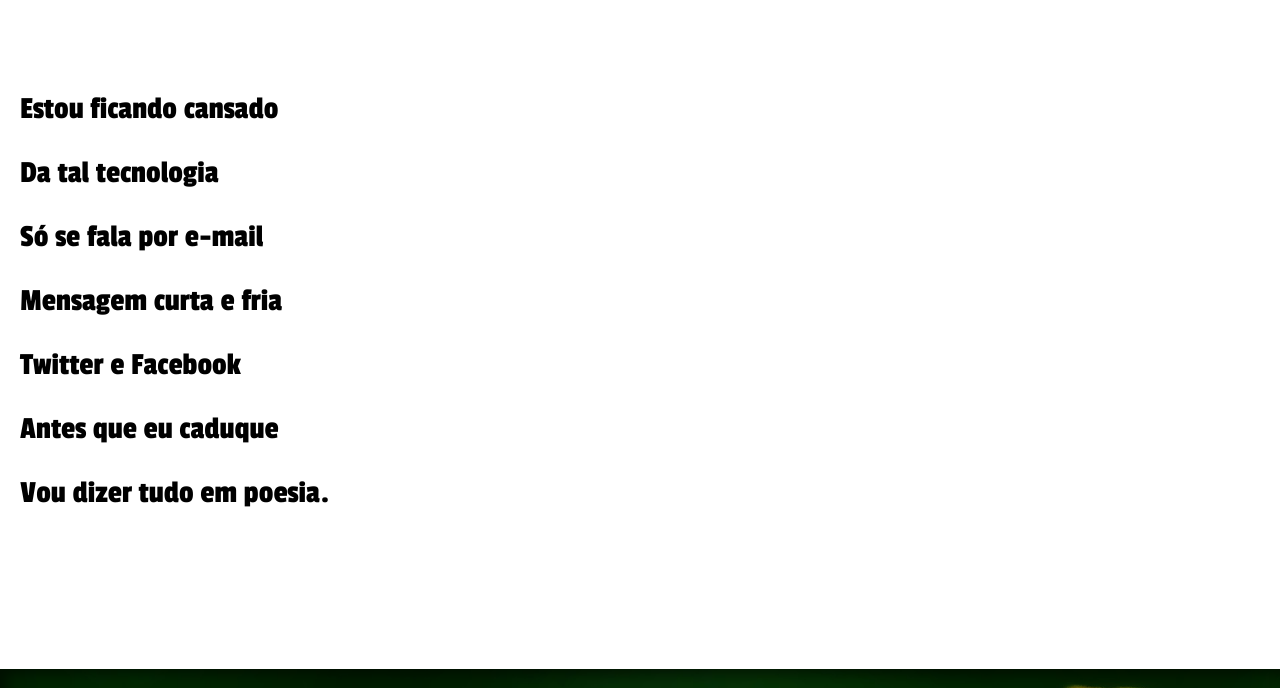
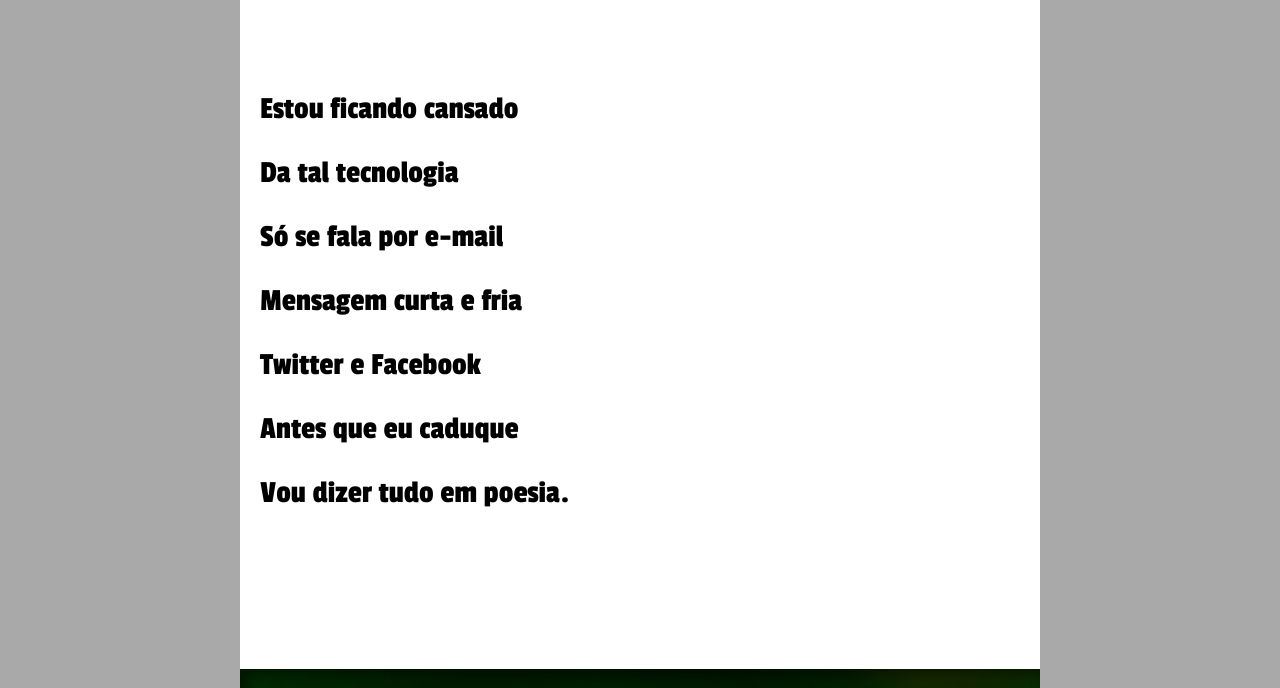
Before and after one commit to mirelsondecastro-sketch/html-css1, a plain HTML site: page d012/index.html in a window 1280 px wide. Shown: the part 175-863 px from the top of the page. Drawn offline with Linux system fonts and the light colour scheme.

Commit message:
Atualização

```diff
--- a/d012/estilo/style.css
+++ b/d012/estilo/style.css
@@ -20,6 +20,11 @@
   font-family: var(--fonte1);
     min-height: 100vh;
     background-color: darkgray;
+ }
+ main{
+  margin: auto;
+  min-width: 280px;
+  max-width: 800px;
  }
  header{
     background-color: black;
--- a/d012/index.html
+++ b/d012/index.html
@@ -7,6 +7,7 @@
     <title>Segundo mini projeto</title>
 </head>
 <body>
+    <main>
         <header>
             <h1>Cordel Moderno</h1>
             <p> Por
@@ -25,9 +26,6 @@
                 Vou dizer tudo em poesia.
             </p>
         </section>
-
-
-
         <section class="imagem" id="miro01">
             <p>
                 Não é mais como era antes <br>
@@ -39,9 +37,6 @@
                 E um coração desenhado.
             </p>
         </section>
-
-
-
         <section class="normal">
             <p>
                 Arroba agora não pesa <br>
@@ -64,9 +59,6 @@
                 Decifre esse rabisco.
             </p>
         </section>
-
-
-
         <section class="imagem" id="miro02">
             <p>
                 Tenho saudade das cartas <br>
@@ -106,5 +98,6 @@
         <footer>
         <p>Site criado por <a href="https://youtube.com/@mirelsondecastro/" target="_blank">Mirelson De Castro</a> para o <a href="https://www.cursoemvideo.com" target="_blank">Cursoemvideo</a></p>
         </footer>
+    </main>
 </body>
 </html>
```
Lines whose indentation alone changed are shown as unchanged.
